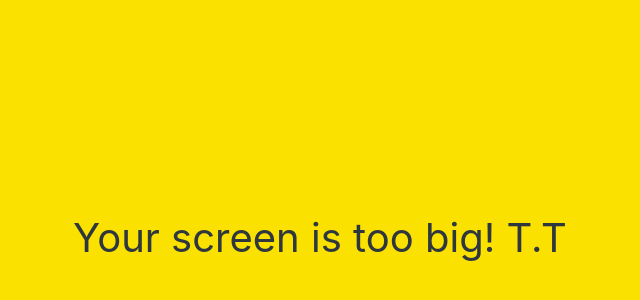
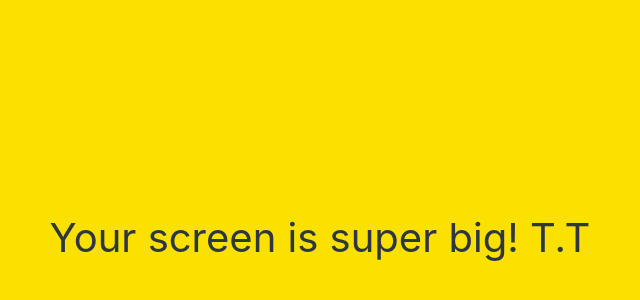
Before and after one commit to HyunCheolNam/kokoa-clone-2021, a plain HTML site: page friends.html in a window 1280 px wide. Shown: the part 162-462 px from the top of the page, without its empty margins (320-960 px from the left). Drawn offline with Linux system fonts and the light colour scheme.

Commit message:
too -> super

```diff
--- a/friends.html
+++ b/friends.html
@@ -100,7 +100,7 @@
     </div>
 
     <div class="no-mobile">
-        Your screen is too big! T.T
+        Your screen is super big! T.T
     </div>
     <script src="https://kit.fontawesome.com/da007aa9c6.js" crossorigin="anonymous"></script>
 
```
